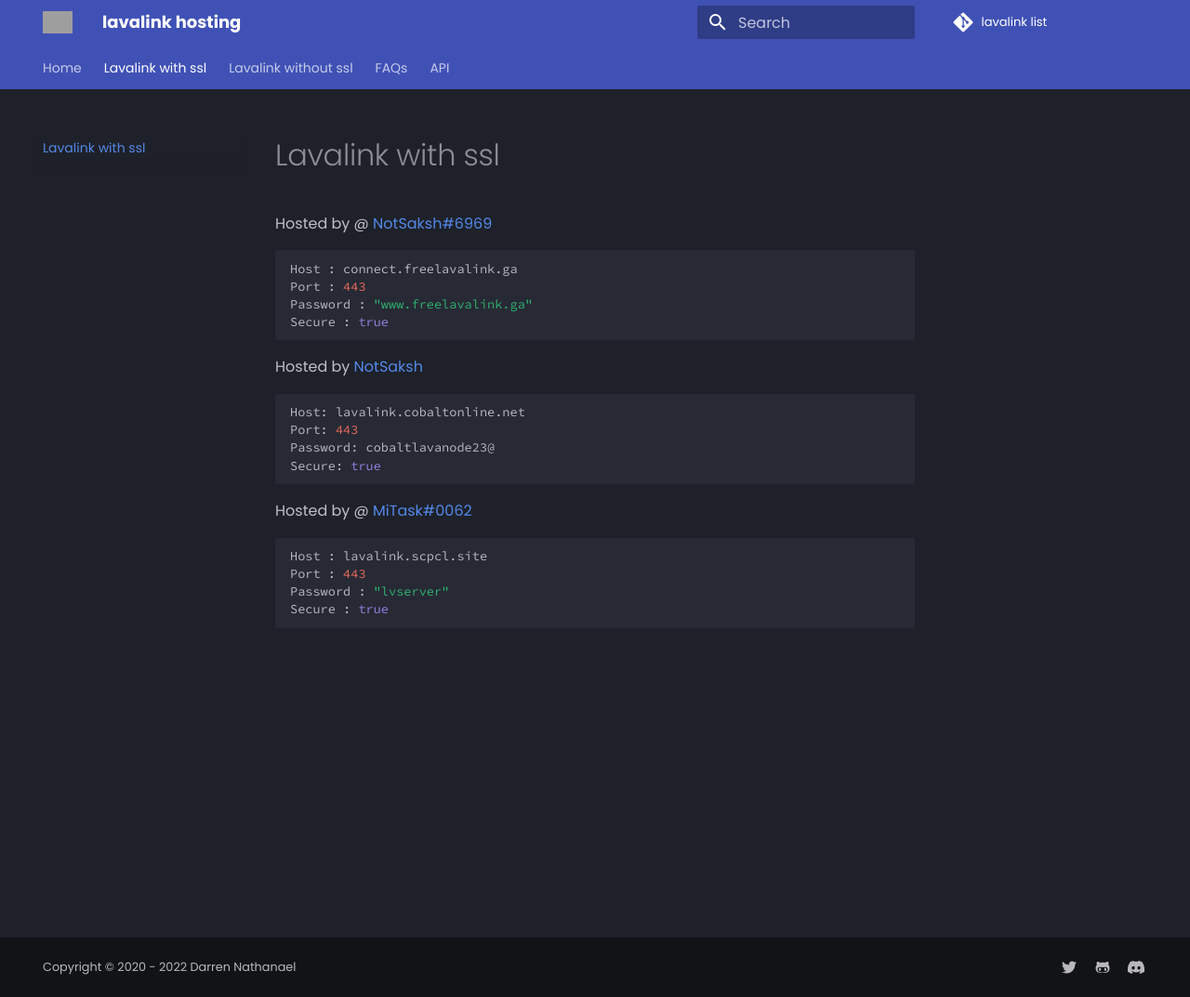
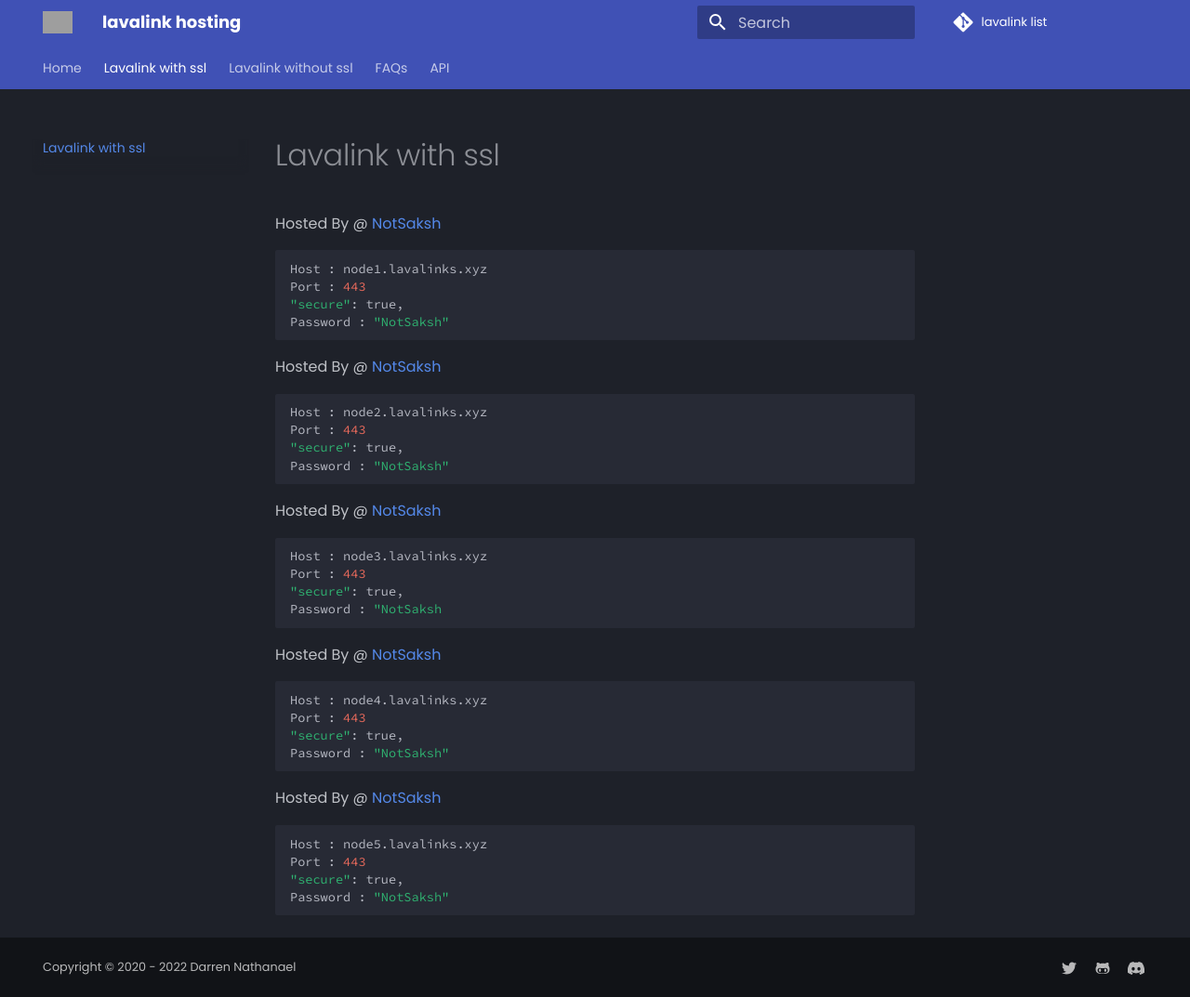
Before and after one commit to SakshL/Lavalinks, an MkDocs documentation site: the page built from docs/SSL/lavalink-with-ssl.md, in a window 1280 px wide and 1073 px high. Shown: the whole window at 93% size. Built offline with MkDocs 1.6.1 and Material for MkDocs 9.7.7, drawn with Linux system fonts in a browser that asks for light colours; comment, search, counter and statistics services are not loaded; grey boxes are pictures that could not be loaded.

Commit message:
added new lavalink servers

````diff
--- a/docs/SSL/lavalink-with-ssl.md
+++ b/docs/SSL/lavalink-with-ssl.md
@@ -4,26 +4,40 @@ description: SSL Uses Secure WS connection, whilst No SSL uses standard WS. if y
 ---
 
 ---
-Hosted by @ [NotSaksh#6969](https://bit.ly/freelavalink)
+Hosted By @ [NotSaksh](https://notsaksh.me/)
 ```bash
-Host : connect.freelavalink.ga
+Host : node1.lavalinks.xyz
 Port : 443
-Password : "www.freelavalink.ga"
-Secure : true
+"secure": true,
+Password : "NotSaksh"
+```
+Hosted By @ [NotSaksh](https://notsaksh.me/)
+```bash
+Host : node2.lavalinks.xyz
+Port : 443
+"secure": true,
+Password : "NotSaksh"
 ```
 
-Hosted by [NotSaksh](https://github.com/cobaltgit)
+Hosted By @ [NotSaksh](https://notsaksh.me/)
 ```bash
-Host: lavalink.cobaltonline.net
-Port: 443
-Password: cobaltlavanode23@
-Secure: true
+Host : node3.lavalinks.xyz
+Port : 443
+"secure": true,
+Password : "NotSaksh
 ```
 
-Hosted by @ [MiTask#0062](https://github.com/MrMasrozYTLIVE)
+Hosted By @ [NotSaksh](https://notsaksh.me/)
 ```bash
-Host : lavalink.scpcl.site
+Host : node4.lavalinks.xyz
 Port : 443
-Password : "lvserver"
-Secure : true
+"secure": true,
+Password : "NotSaksh"
 ```
+Hosted By @ [NotSaksh](https://notsaksh.me/)
+```bash
+Host : node5.lavalinks.xyz
+Port : 443
+"secure": true,
+Password : "NotSaksh"
+```
````
Also changed, not shown: docs/NoSSL/lavalink-without-ssl.md (+0 -5 lines).
